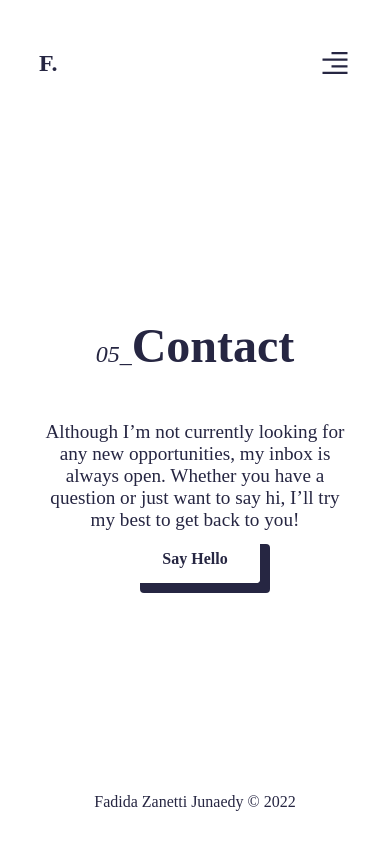
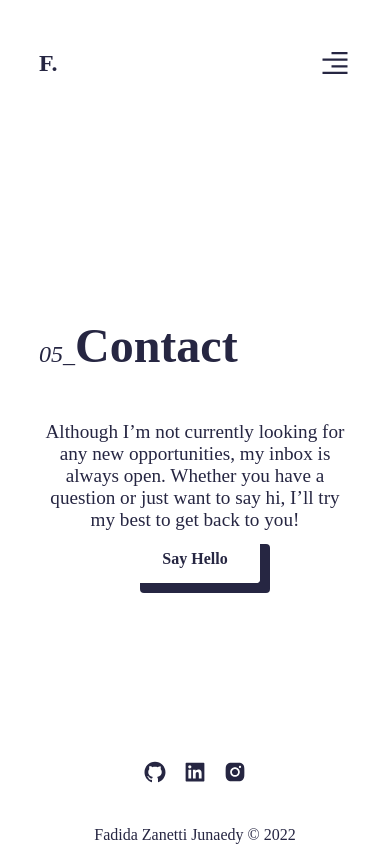
Before and after one commit to fadidajunaedy/portofolio, a React (Create React App) app: page /contact in a window 390 px wide. Built offline with nearby package versions, Linux system fonts and the light colour scheme.

Commit message:
Add socmed icon link

```diff
--- a/src/App.css
+++ b/src/App.css
@@ -304,6 +304,25 @@ footer {
   background-color: var(--bg);
 }
 
+.socmed-group {
+  display: flex;
+  gap: 1em;
+}
+
+.socmed-group a {
+  text-decoration: none;
+  font-size: 1.5rem;
+  color: var(--dark-color);
+}
+
+.socmed-group a:hover {
+  color: var(--blue-color);
+}
+
+.socmed-nav {
+  display: none;
+}
+
 @media screen and (max-width: 992px) {
   .home {
     flex-direction: column;
@@ -378,14 +397,21 @@ footer {
     align-items: flex-start;
     flex-direction: column;
   }
-
-  footer {
-    justify-content: center;
-  }
 }
 
 @media screen and (max-width: 768px) {
   body {
     overflow-x: hidden;
   }
+
+  footer {
+    flex-direction: column-reverse;
+  }
+
+  .socmed-nav {
+    display: flex;
+    gap: 1em;
+    font-size: 3rem;
+  }
+
 }
--- a/src/components/Footer.js
+++ b/src/components/Footer.js
@@ -1,8 +1,13 @@
+import { AiOutlineLink, AiFillGithub } from 'react-icons/ai';
+import Socmed from './Socmed';
+
 function Footer () {
+
     return (
         <>
         <footer>
             <span>Fadida Zanetti Junaedy &copy; 2022</span>
+            <Socmed clsname="socmed-group"/>
         </footer>
         </>
 
--- a/src/components/Header.js
+++ b/src/components/Header.js
@@ -1,6 +1,7 @@
 import { NavLink } from "react-router-dom";
 import { useState } from "react";
 import { AiOutlineAlignRight, AiOutlineClose } from 'react-icons/ai';
+import Socmed from './Socmed';
 
 function Header() {
     const [navbar, setNavbar] = useState(true);
@@ -29,6 +30,7 @@ function Header() {
                     <li><NavLink style={navLinkActive} to="/skills" onClick={handleToggle}>Skills</NavLink></li>
                     <li><NavLink style={navLinkActive} to="/projects" onClick={handleToggle}>Projects</NavLink></li>
                     <li><NavLink style={navLinkActive} to="/contact" onClick={handleToggle}>Contact</NavLink></li>
+                    <Socmed clsname="socmed-nav" sccolor={bcolor ? "#262642" : "#FFFFFF"} />
                 </ul>
             </nav>
             <AiOutlineAlignRight color={bcolor ? "#262642" : "#FFFFFF"} className="toggle-navbar" onClick={handleToggle}/>
--- /dev/null
+++ b/src/components/Socmed.js
@@ -0,0 +1,14 @@
+import { AiFillGithub, AiFillLinkedin, AiFillInstagram } from 'react-icons/ai';
+function Socmed ({sccolor, clsname}) {
+    return (
+        <>
+        <div className={clsname}>
+            <a href="https://github.com/fadidajunaedy" target="_blank"><AiFillGithub color={sccolor}/></a>
+            <a href="https://www.linkedin.com/in/fadida-junaedy-742652167/" target="_blank"><AiFillLinkedin color={sccolor}/></a>
+            <a href="https://www.instagram.com/fadidajunaedy/" target="_blank"><AiFillInstagram color={sccolor}/></a>
+        </div>
+        </>
+    )
+}
+
+export default Socmed;
--- a/src/pages/Contact.js
+++ b/src/pages/Contact.js
@@ -7,10 +7,12 @@ function Contact() {
                 <title>Fadida Junaedy | Contact</title>
             </Helmet>
             <section className="contact">
-                <h2 data-aos="fade-up" data-aos-duration="1000"><span>05_</span>Contact</h2>
-                <p data-aos="fade-up" data-aos-duration="1000">Although I’m not currently looking for any new opportunities, my inbox is always open. Whether you have a question or just want to say hi, I’ll try my best to get back to you!</p>
+                <div data-aos="fade-up" data-aos-duration="1000">
+                    <h2><span>05_</span>Contact</h2>
+                    <p>Although I’m not currently looking for any new opportunities, my inbox is always open. Whether you have a question or just want to say hi, I’ll try my best to get back to you!</p>
+                </div>
                 <div data-aos="zoom-in" data-aos-duration="1000">
-                <a href="#" className="btn-contact">Say Hello</a>
+                    <a href="#" className="btn-contact">Say Hello</a>
                 </div>
             </section>
         </>
```
